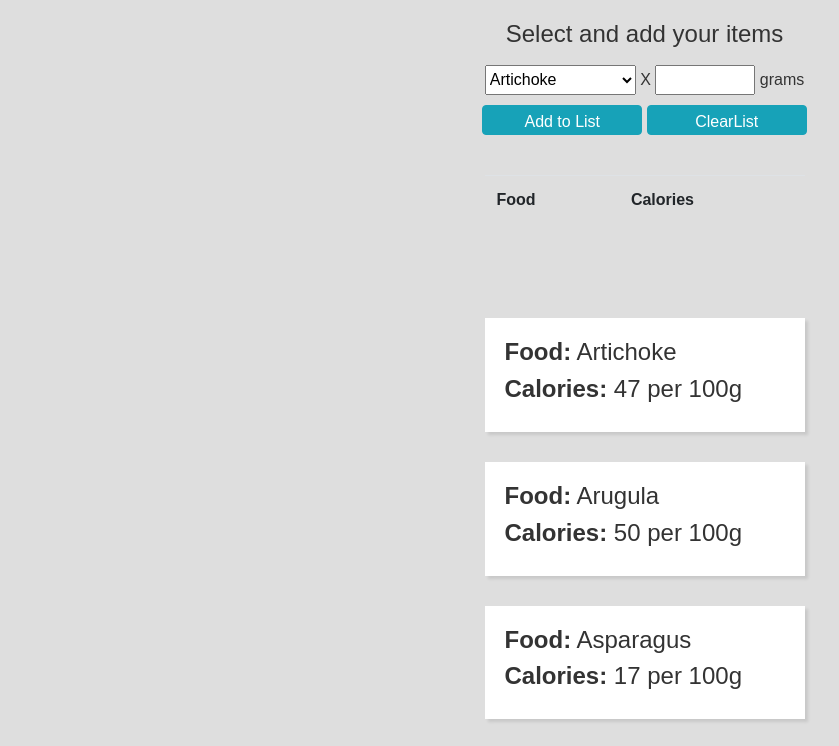
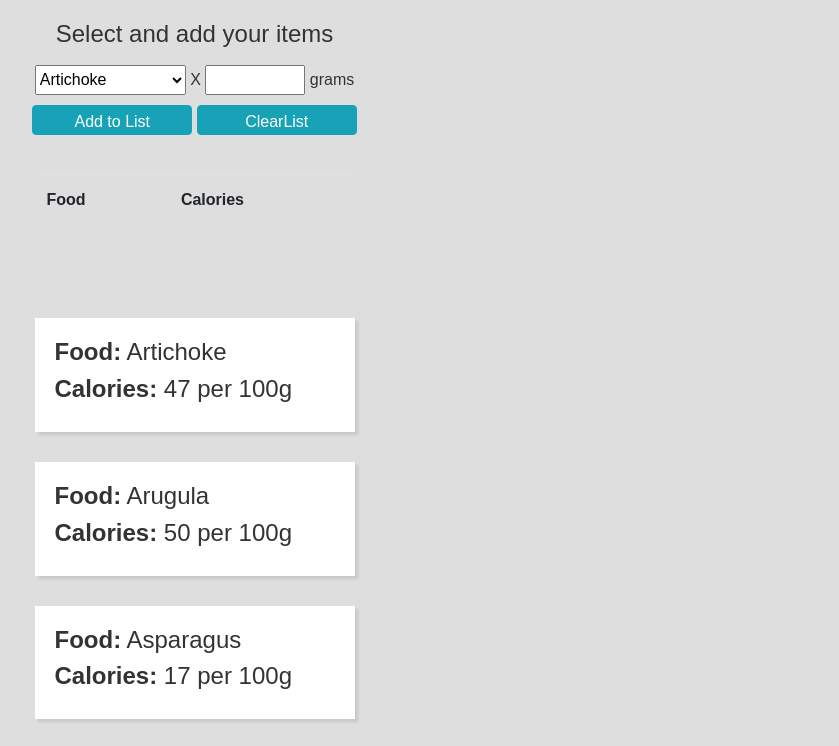
Before and after one commit to kjtakke/kjtakke.github.io, a plain HTML site: page Calories Calculator/Calories-Calculator.html in a window 1280 px wide. Shown: the top 746 px of the page, without its empty margins (8-847 px from the left). Drawn offline with nearby package versions, Linux system fonts and the light colour scheme.

Commit message:
Update Calories-Calculator.html

```diff
--- a/Calories Calculator/Calories-Calculator.html
+++ b/Calories Calculator/Calories-Calculator.html
@@ -8,7 +8,7 @@
     <script src="https://maxcdn.bootstrapcdn.com/bootstrap/4.5.0/js/bootstrap.min.js"></script>
     <script src="https://cdn.jsdelivr.net/npm/chart.js@2.8.0"></script>
 </head>
-<body onload="loadPageData()">
+<body onload="loadPageData()" style="width:380px">
   <div id="Main" align="center">
     <form id="calForm"  style="text-aligh:left">
       <div class="form-group" style="margin-left:25px;">
```
